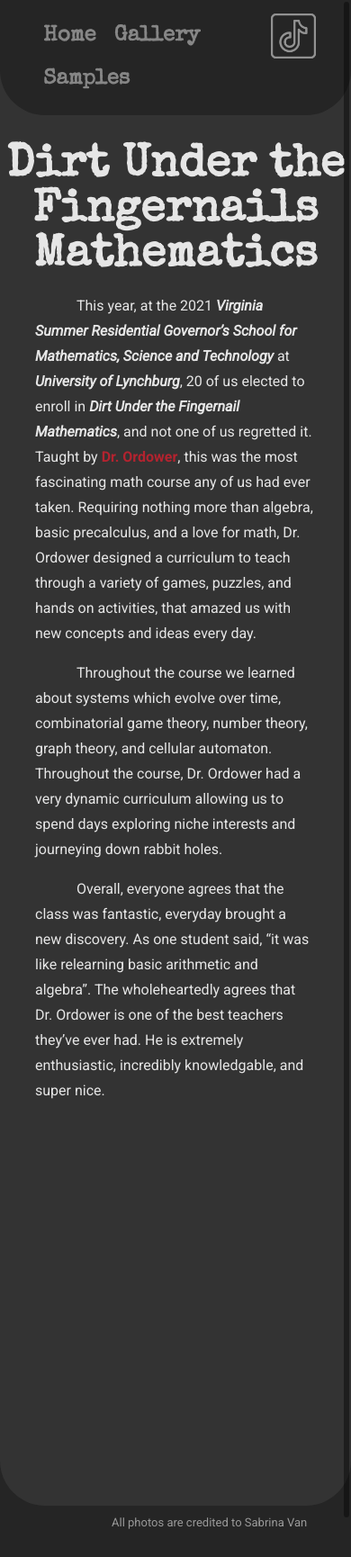
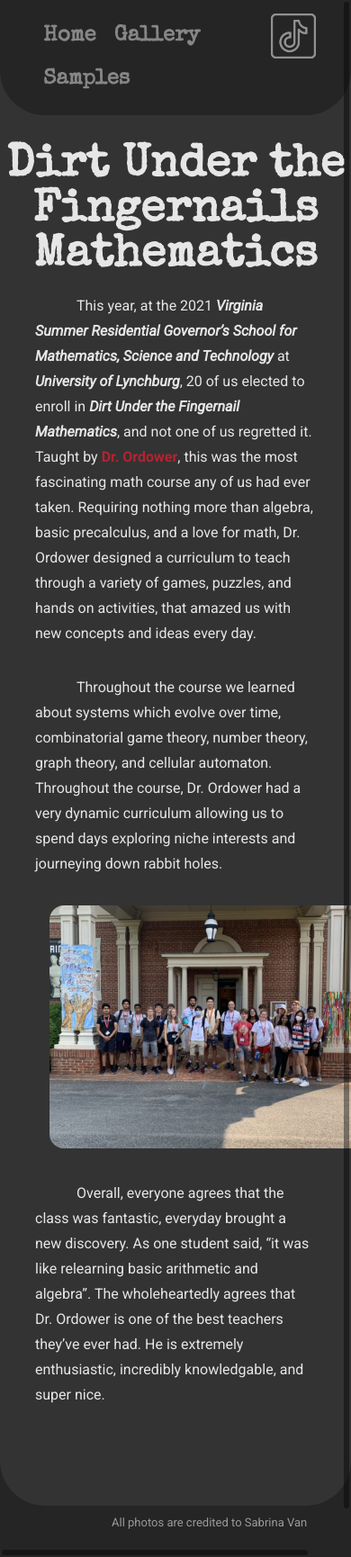
Before and after one commit to JohnnyWobble/dirt-under-the-fingernails-mathematics, a Jekyll site: the page built from _pages/index.html, in a window 390 px wide. Shown: the whole page at 90% size. Built offline with Jekyll 4.4.1, drawn with Linux system fonts in a browser that asks for light colours.

Commit message:
@media updates

```diff
--- a/_pages/index.html
+++ b/_pages/index.html
@@ -20,11 +21,18 @@ stylesheets:
             curriculum to teach through a variety of games, puzzles, and hands on activities, that amazed us with new
             concepts and ideas every day.
         </p>
-        <p class="body">
-            Throughout the course we learned about systems which evolve over time, combinatorial game theory, number
-            theory, graph theory, and cellular automaton. Throughout the course, Dr. Ordower had a very dynamic
-            curriculum allowing us to spend days exploring niche interests and journeying down rabbit holes.
-        </p>
+        <div class="img-row">
+            <p class="body">
+                Throughout the course we learned about systems which evolve over time, combinatorial game theory, number
+                theory, graph theory, and cellular automaton. Throughout the course, Dr. Ordower had a very dynamic
+                curriculum allowing us to spend days exploring niche interests and journeying down rabbit holes.
+            </p>
+            <div class="img-box">
+                <img src="assets/images/gallery/class-trip.jpg" class="gallery-img">
+                <p class="img-text">Class trip to Randolph College which included a tour of the Maier Art Museum</p>
+            </div>
+
+        </div>
         <p class="body">
             Overall, everyone agrees that the class was fantastic, everyday brought a new discovery. As one student
             said, “it was like relearning basic arithmetic and algebra”. The wholeheartedly agrees that Dr. Ordower is
--- a/assets/styles/gallery.scss
+++ b/assets/styles/gallery.scss
@@ -1,5 +1,6 @@
 ---
 ---
+
 @import "shared";
 
 div.center-column {
@@ -24,13 +25,11 @@ div.img-row {
 
 img.gallery-img {
     border-radius: 16px;
-    // width: 25vw;
-    // width: 350px;
     height: 270px;
     transition: 0.3s;
 
     &:hover {
-        opacity: .3;
+        opacity: 0.25;
     }
 }
 
@@ -41,7 +40,7 @@ p.img-text {
     left: 0;
     right: 0;
     opacity: 0;
-    transition: .3s;
+    transition: 0.3s;
     pointer-events: none;
     margin: 40px;
     text-align: center;
@@ -52,3 +51,14 @@ p.img-text {
         opacity: 1;
     }
 }
+
+@media only screen and (max-width: 600px) {
+    div.img-row {
+        flex-direction: column;
+
+        div.img-box {
+            width: fit-content;
+            margin: auto;
+        }
+    }
+}
```
Also changed, not shown: other parts of _pages/index.html (+1 -0 lines).
